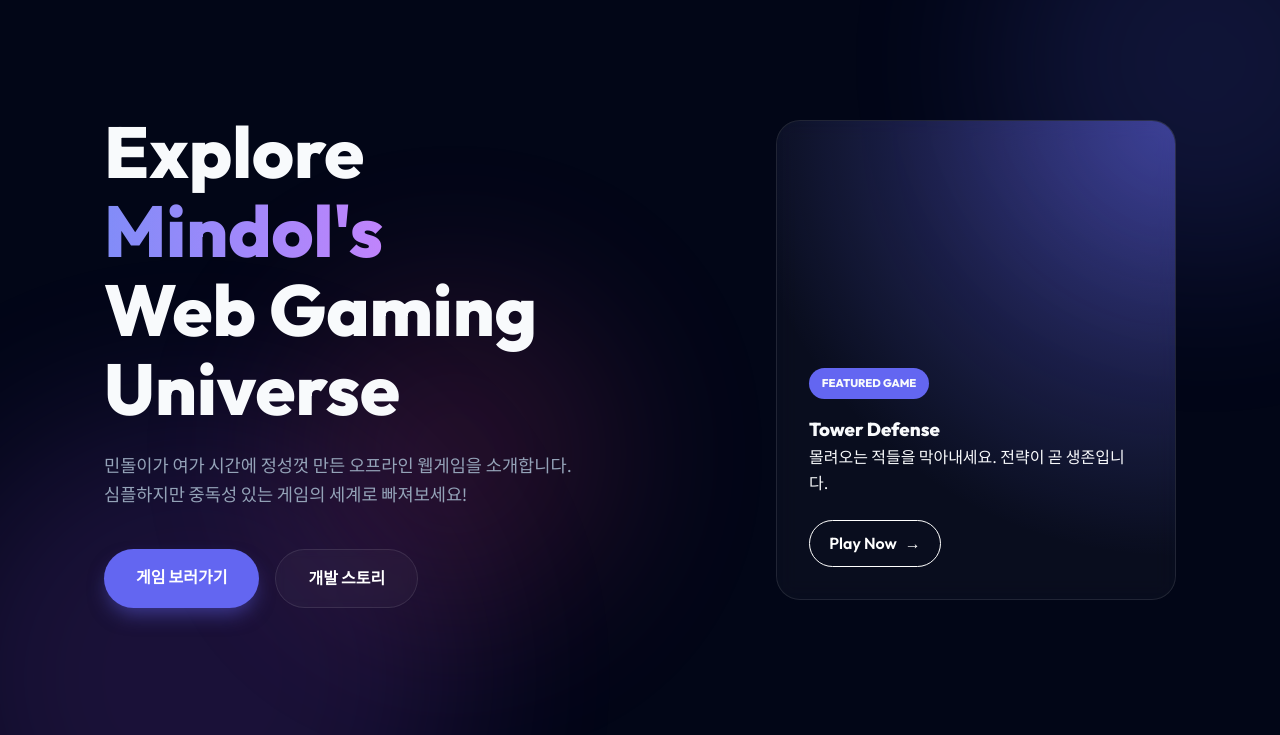
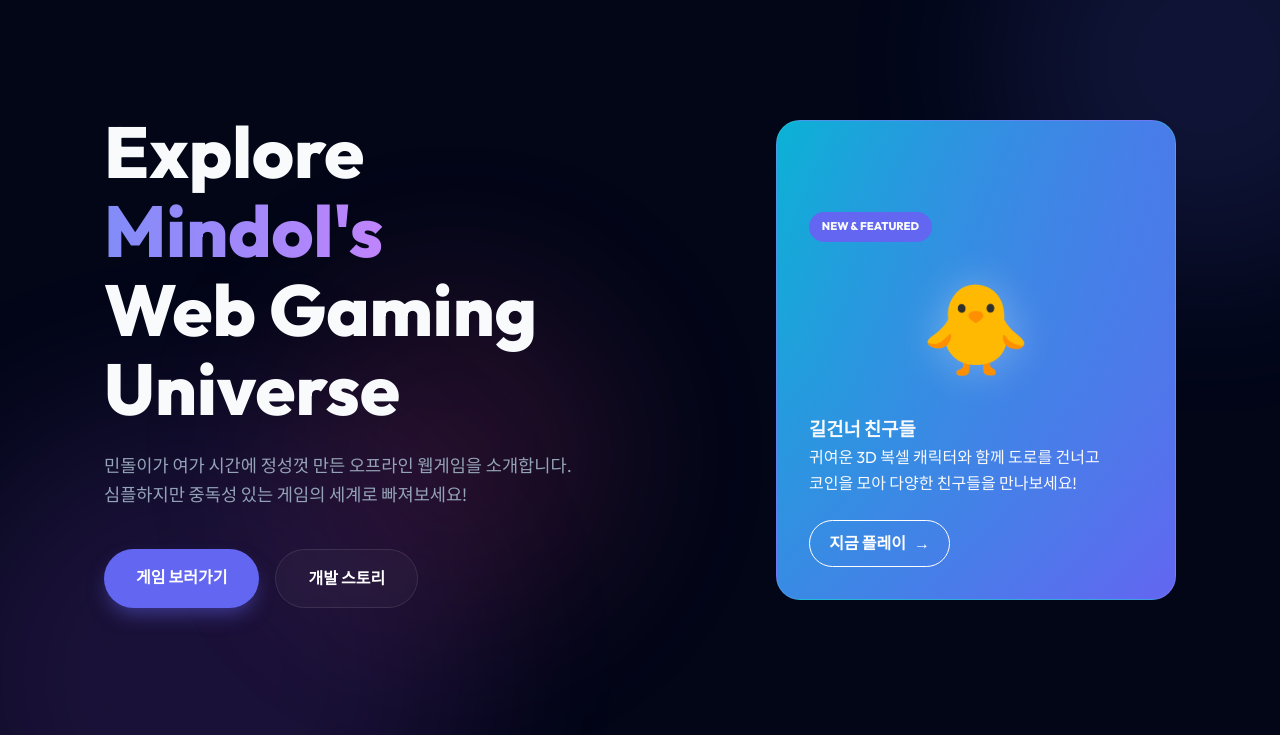
Before and after one commit to wcool/mindol_game, a plain HTML site: page index.html in a window 1280 px wide. Shown: the part 65-800 px from the top of the page. Drawn offline with Linux system fonts and the light colour scheme.

Commit message:
feat: 메인 페이지 대표 게임을 '길건너 친구들'로 변경

```diff
--- a/index.html
+++ b/index.html
@@ -50,13 +50,14 @@
                 </div>
             </div>
             <div class="hero-image" data-reveal="right">
-                <div class="game-card-featured">
+                <div class="game-card-featured" style="background: linear-gradient(135deg, #06b6d4 0%, #6366f1 100%);">
                     <div class="card-glow"></div>
                     <div class="card-content">
-                        <div class="tag">FEATURED GAME</div>
-                        <h3>Tower Defense</h3>
-                        <p>몰려오는 적들을 막아내세요. 전략이 곧 생존입니다.</p>
-                        <a href="mgames/towerdefence/index.html" class="btn-play-link">Play Now <span>→</span></a>
+                        <div class="tag">NEW & FEATURED</div>
+                        <div class="featured-icon">🐥</div>
+                        <h3>길건너 친구들</h3>
+                        <p>귀여운 3D 복셀 캐릭터와 함께 도로를 건너고<br>코인을 모아 다양한 친구들을 만나보세요!</p>
+                        <a href="mgames/streetcross/index.html" class="btn-play-link">지금 플레이 <span>→</span></a>
                     </div>
                 </div>
             </div>
--- a/style.css
+++ b/style.css
@@ -485,3 +485,18 @@ footer {
         gap: 2rem;
     }
 }
+
+/* Featured Game Icon */
+.featured-icon {
+    font-size: 5.5rem;
+    margin-bottom: 1rem;
+    filter: drop-shadow(0 0 20px rgba(255, 255, 255, 0.3));
+    animation: featuredFloat 3s ease-in-out infinite;
+    text-align: center;
+    width: 100%;
+}
+
+@keyframes featuredFloat {
+    0%, 100% { transform: translateY(0); }
+    50% { transform: translateY(-20px); }
+}
```
